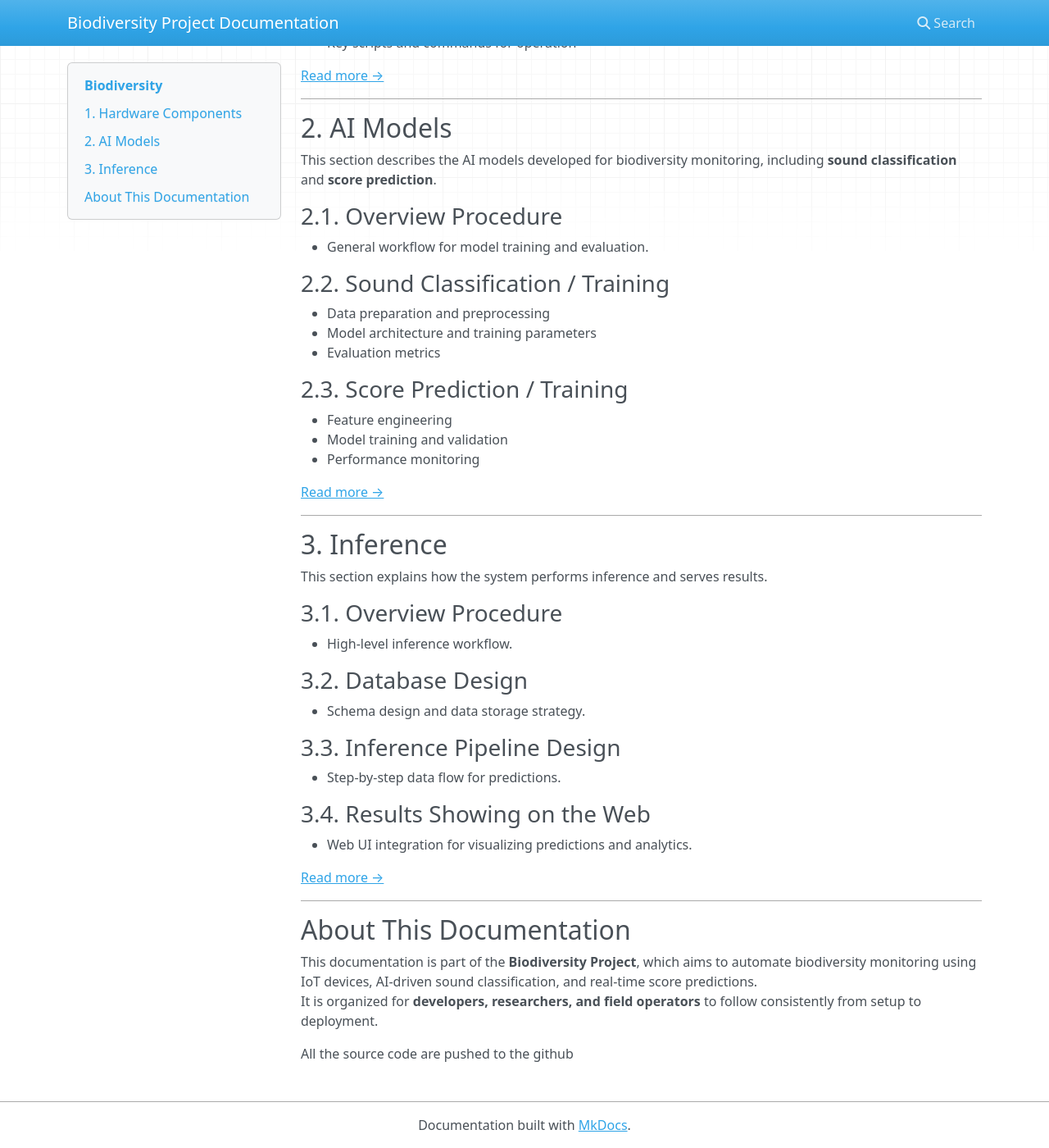
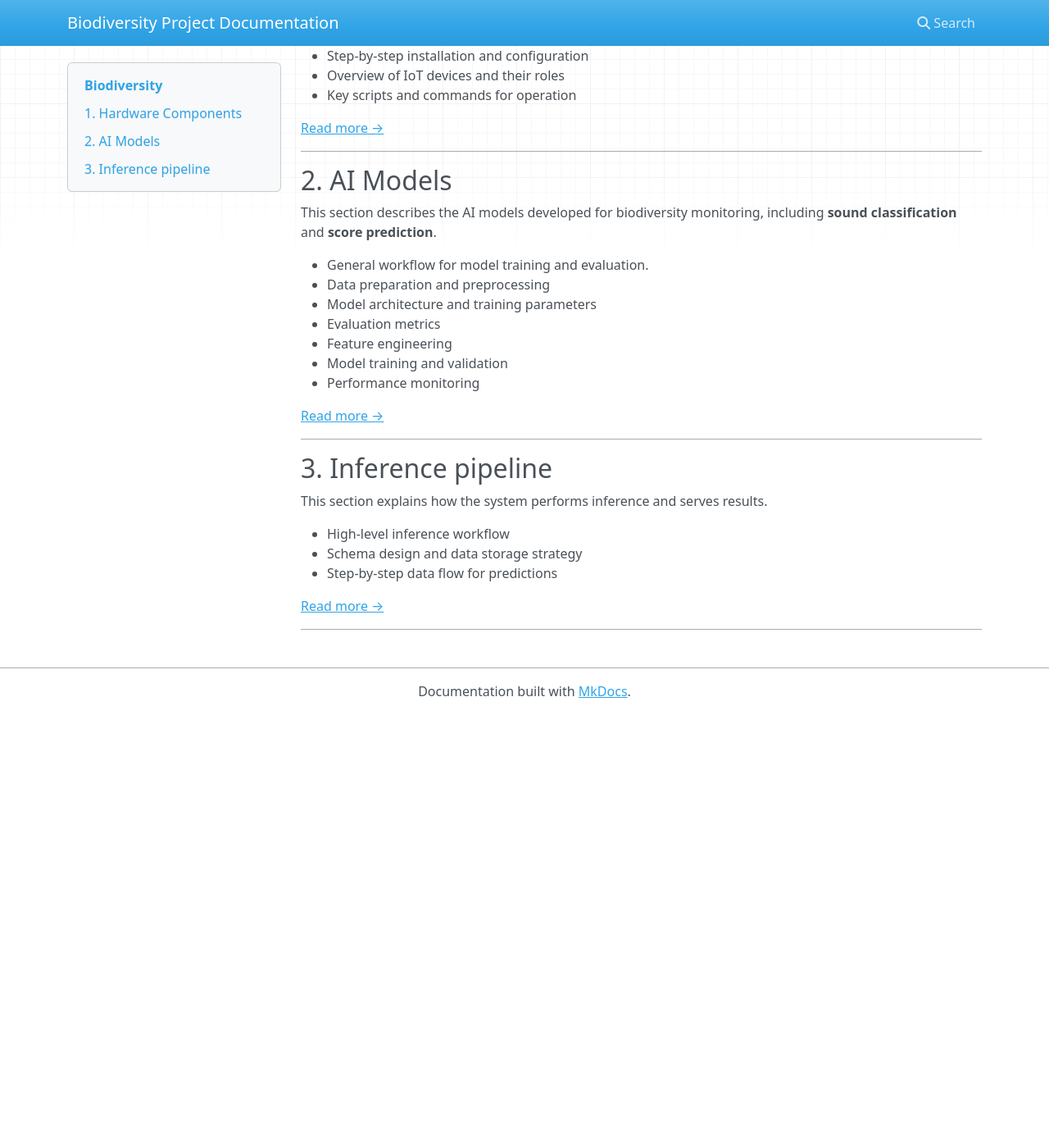
Before and after one commit to KaungHtetCho-22/mkdocs-bio, an MkDocs documentation site: the page built from docs/index.md, in a window 1280 px wide and 1400 px high, scrolled down 358 px. Shown: the whole window at 82% size. Built offline with MkDocs 1.6.1, drawn with Linux system fonts in a browser that asks for light colours; nearby versions of some CDN libraries; after the commit the page ends 1229 px from its top, so only the background shows below that; some of the changed text lies outside the part shown.

Commit message:
update index

```diff
--- a/docs/index.md
+++ b/docs/index.md
@@ -1,7 +1,10 @@
 # Biodiversity
 
 Welcome to the **Biodiversity Project Documentation**.
-This guide provides detailed instructions, references, and technical explanations for setting up the hardware, training AI models, running inference pipelines, and displaying results on the web.
+This guide provides detailed instructions, references, and technical explanations for setting up the hardware, training AI models, and running inference pipelines.
+It is organized for everystep to follow consistently from setup to deployment.
+
+All the source code are pushed to the github.
 
 ---
 
@@ -21,15 +24,10 @@ This section explains how to **set up the hardware** used in the project and con
 
 This section describes the AI models developed for biodiversity monitoring, including **sound classification** and **score prediction**.
 
-### 2.1. Overview Procedure
 - General workflow for model training and evaluation.
-
-### 2.2. Sound Classification / Training
 - Data preparation and preprocessing
 - Model architecture and training parameters
 - Evaluation metrics
-
-### 2.3. Score Prediction / Training
 - Feature engineering
 - Model training and validation
 - Performance monitoring
@@ -38,29 +36,14 @@ This section describes the AI models developed for biodiversity monitoring, incl
 
 ---
 
-## 3. Inference
+## 3. Inference pipeline
 
 This section explains how the system performs inference and serves results.
 
-### 3.1. Overview Procedure
-- High-level inference workflow.
-
-### 3.2. Database Design
-- Schema design and data storage strategy.
-
-### 3.3. Inference Pipeline Design
-- Step-by-step data flow for predictions.
-
-### 3.4. Results Showing on the Web
-- Web UI integration for visualizing predictions and analytics.
+- High-level inference workflow
+- Schema design and data storage strategy
+- Step-by-step data flow for predictions
 
 [Read more →](inference.md)
 
 ---
-
-## About This Documentation
-
-This documentation is part of the **Biodiversity Project**, which aims to automate biodiversity monitoring using IoT devices, AI-driven sound classification, and real-time score predictions.
-It is organized for **developers, researchers, and field operators** to follow consistently from setup to deployment.
-
-All the source code are pushed to the github
```
